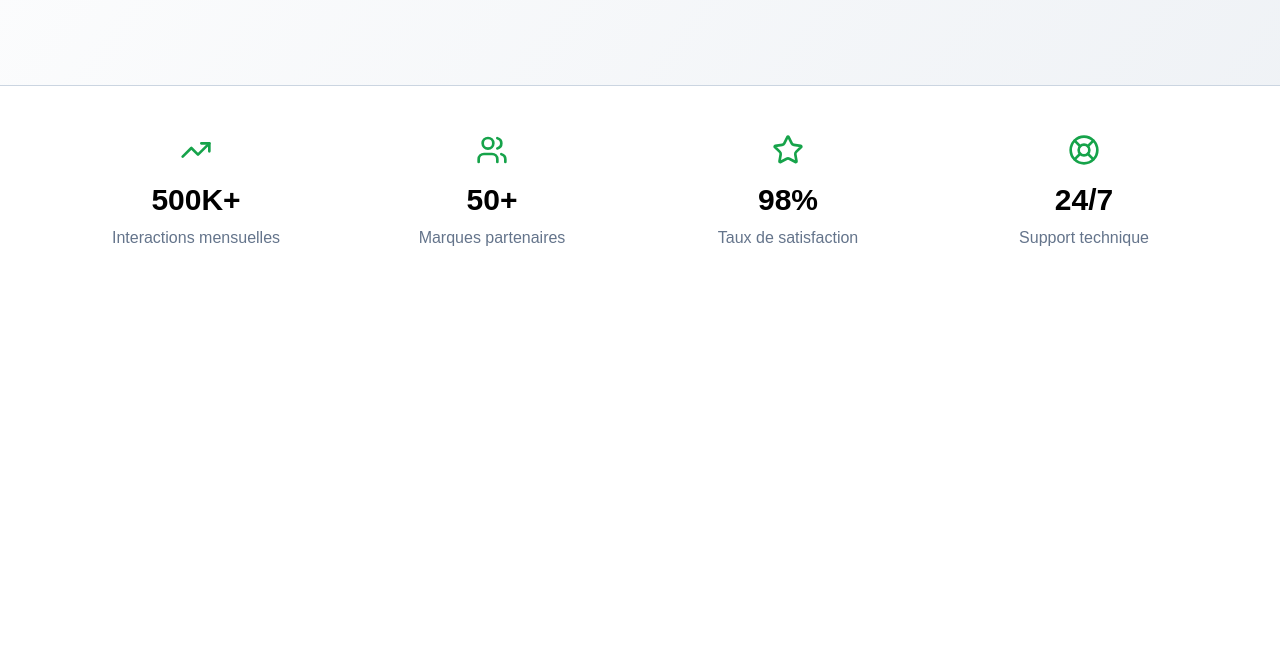
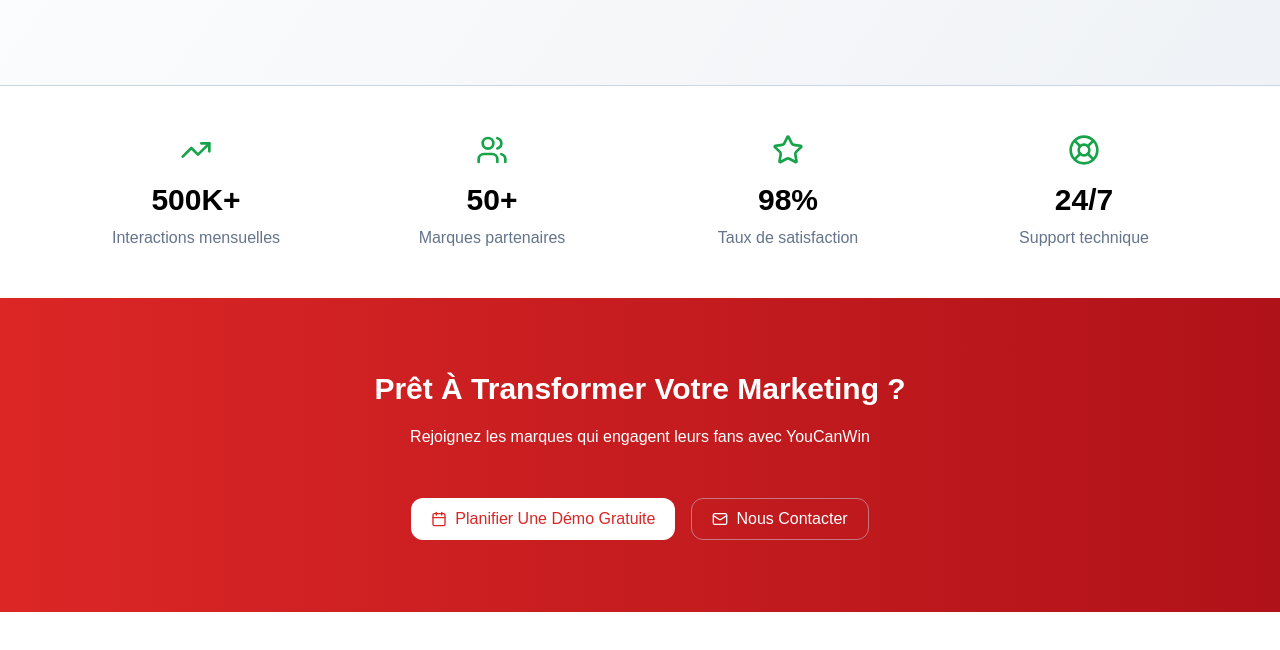
Before and after one commit to EL-OUARDY/void_youcanwin, a React (Vite) app: page / in a window 1280 px wide. Shown: the part 5496-6146 px from the top of the page. Built offline with nearby package versions, Linux system fonts and the light colour scheme; what @toolwind/corner-shape would draw is missing.

Commit message:
feat: add CTA component

```diff
--- a/src/App.tsx
+++ b/src/App.tsx
@@ -3,6 +3,7 @@
 import BackOffice from './components/sections/BackOffice';
 import Benefits from './components/sections/Benefits';
 import Catalog from './components/sections/Catalog';
+import CTA from './components/sections/CTA';
 import Features from './components/sections/Features';
 import Hero from './components/sections/Hero';
 import HowItWorks from './components/sections/HowItWorks';
@@ -26,6 +27,7 @@
           <Catalog />
         </div>
         <SocialProof />
+        <CTA />
 
         <div className="h-dvh"></div>
       </main>
--- /dev/null
+++ b/src/components/sections/CTA.tsx
@@ -0,0 +1,48 @@
+import { CalendarIcon, MailIcon } from 'lucide-react';
+import { Container } from '../shared/Container';
+import { buttonVariants } from '../ui/button';
+import clsx from 'clsx';
+
+function CTA() {
+  return (
+    <Container className="cta relative py-18 text-center text-white">
+      {/* Gradient background */}
+      <div className="from-destructive to-destructive-strong absolute inset-0 -z-100 size-full bg-linear-to-r" />
+
+      {/* Header Section */}
+      <h2 className="mb-4 text-3xl leading-tight font-bold capitalize">
+        Prêt à transformer votre marketing ?
+      </h2>
+      <p className="mx-auto mb-7 text-center leading-relaxed">
+        Rejoignez les marques qui engagent leurs fans avec YouCanWin
+      </p>
+
+      {/* Controls */}
+      <div className="mt-12 flex flex-wrap justify-center gap-2 md:gap-4">
+        <a
+          href="#"
+          className={clsx(
+            'text-destructive! flex items-center gap-2 max-sm:w-full',
+            buttonVariants({ variant: 'white' }),
+          )}
+        >
+          <CalendarIcon className="size-4" />
+          <span>Planifier une démo gratuite</span>
+        </a>
+
+        <a
+          href="#"
+          className={clsx(
+            'flex items-center gap-2 max-sm:w-full',
+            buttonVariants({ variant: 'ghost' }),
+          )}
+        >
+          <MailIcon className="size-4" />
+          <span>Nous contacter</span>
+        </a>
+      </div>
+    </Container>
+  );
+}
+
+export default CTA;
--- a/src/components/ui/button.tsx
+++ b/src/components/ui/button.tsx
@@ -11,6 +11,9 @@
           'bg-linear-to-r from-primary to-primary-strong text-white hover:from-30% hover:to-90%',
         outline: 'border-muted text-foreground hover:bg-muted/30 border',
         danger: 'bg-destructive text-white hover:bg-destructive/85',
+        white: 'bg-white text-foreground hover:bg-white/90',
+        ghost:
+          'bg-transparant border border-muted/50 text-white hover:bg-muted/20',
       },
     },
     defaultVariants: {
--- a/src/index.css
+++ b/src/index.css
@@ -15,6 +15,7 @@
   --muted-foreground: #64748b;
   --white: #ffffff;
   --destructive: #dc2626;
+  --destructive-strong: #b01219;
 }
 
 @theme inline {
@@ -28,6 +29,7 @@
   --color-muted-foreground: var(--muted-foreground);
   --color-white: var(--white);
   --color-destructive: var(--destructive);
+  --color-destructive-strong: var(--destructive-strong);
 
   /* Fonts */
   --font-poppins: 'poppins', sans-serif;
```
